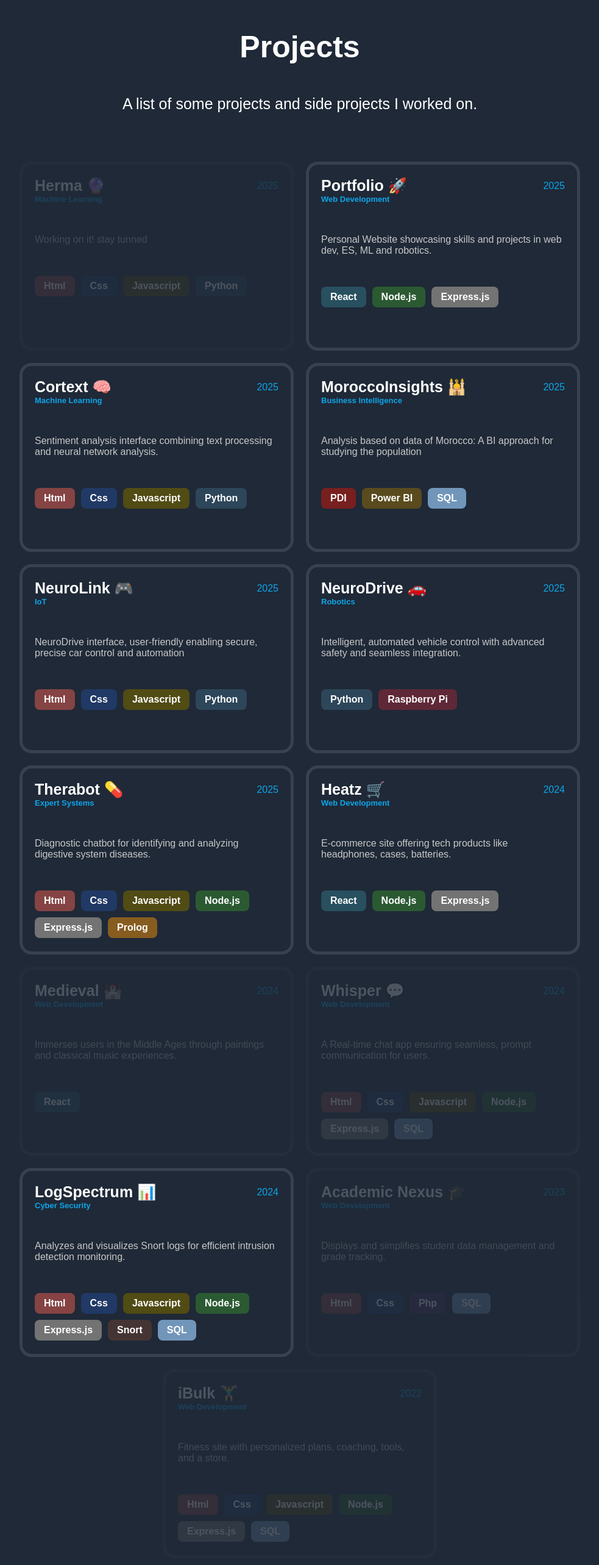
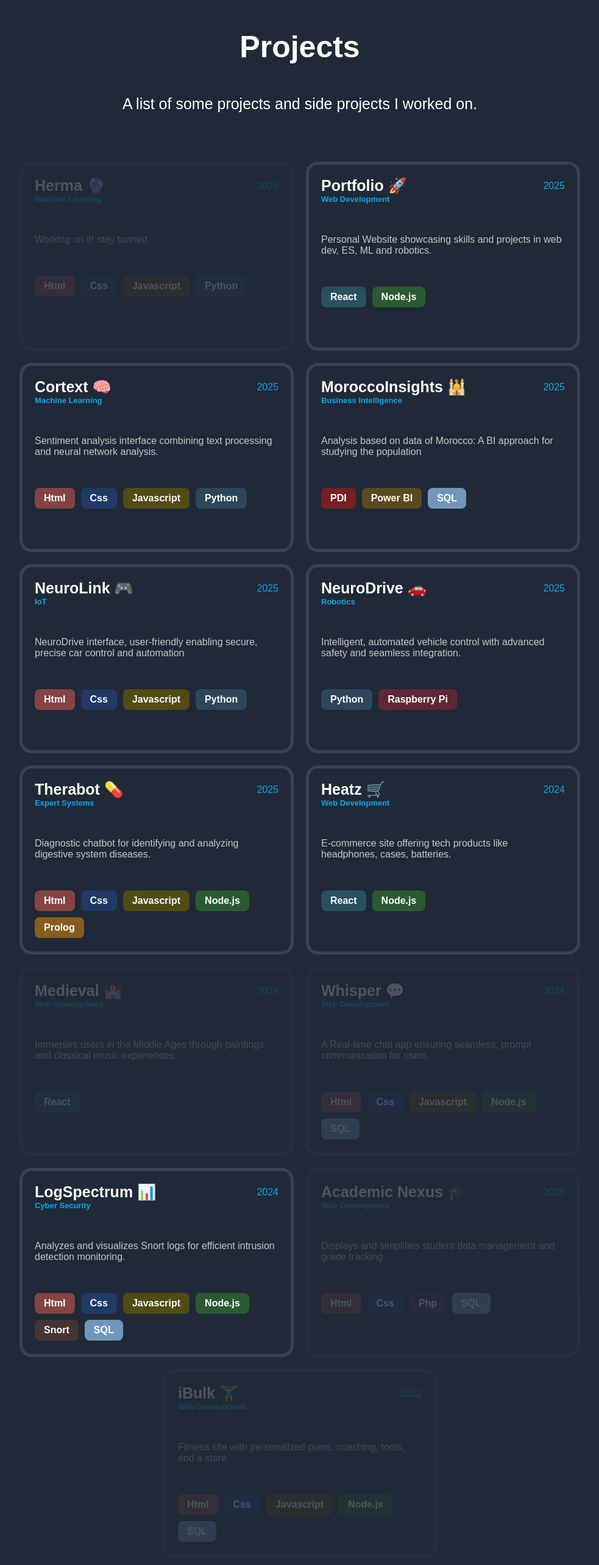
Before and after one commit to DarttGoblin/Portfolio, a React (Create React App) app: page /Projects in a window 1280 px wide. Shown: the part 160-2726 px from the top of the page at 61% size, without its empty margins (148-1131 px from the left). Built offline with nearby package versions, Linux system fonts and the light colour scheme.

Commit message:
Update Projects.js

```diff
--- a/src/Pages/Projects/Projects.js
+++ b/src/Pages/Projects/Projects.js
@@ -34,8 +34,7 @@ const Projects = () => {
                         description='Personal Website showcasing skills and projects in web dev, ES, ML and robotics.'
                         tools={[
                             { name: 'React', backgroundColor: 'rgb(40, 80, 95)' },
-                            { name: 'Node.js', backgroundColor: 'rgb(43, 90, 50)' },
-                            { name: 'Express.js', backgroundColor: 'rgb(115, 115, 115)' }
+                            { name: 'Node.js', backgroundColor: 'rgb(43, 90, 50)' }
                         ]}
                     />
                     <Project
@@ -103,7 +102,6 @@ const Projects = () => {
                             { name: 'Css', backgroundColor: 'rgb(32, 57, 101)' },
                             { name: 'Javascript', backgroundColor: 'rgb(81, 75, 20)' },
                             { name: 'Node.js', backgroundColor: 'rgb(43, 90, 50)' },
-                            { name: 'Express.js', backgroundColor: 'rgb(115, 115, 115)' },
                             { name: 'Prolog', backgroundColor: 'rgb(135, 92, 31)' }
                         ]}
                     />
@@ -117,7 +115,6 @@ const Projects = () => {
                         tools={[
                             { name: 'React', backgroundColor: 'rgb(40, 80, 95)' },
                             { name: 'Node.js', backgroundColor: 'rgb(43, 90, 50)' },
-                            { name: 'Express.js', backgroundColor: 'rgb(115, 115, 115)' }
                         ]}
                     />
                     <Project
@@ -141,7 +138,6 @@ const Projects = () => {
                             { name: 'Css', backgroundColor: 'rgb(32, 57, 101)' },
                             { name: 'Javascript', backgroundColor: 'rgb(81, 75, 20)' },
                             { name: 'Node.js', backgroundColor: 'rgb(43, 90, 50)' },
-                            { name: 'Express.js', backgroundColor: 'rgb(115, 115, 115)' },
                             { name: 'SQL', backgroundColor: 'rgb(114, 150, 186)' }
                         ]}
                     />
@@ -157,7 +153,6 @@ const Projects = () => {
                             { name: 'Css', backgroundColor: 'rgb(32, 57, 101)' },
                             { name: 'Javascript', backgroundColor: 'rgb(81, 75, 20)' },
                             { name: 'Node.js', backgroundColor: 'rgb(43, 90, 50)' },
-                            { name: 'Express.js', backgroundColor: 'rgb(115, 115, 115)' },
                             { name: 'Snort', backgroundColor: 'rgb(69, 52, 52)' },
                             { name: 'SQL', backgroundColor: 'rgb(114, 150, 186)' }
                         ]}
@@ -186,7 +181,6 @@ const Projects = () => {
                             { name: 'Css', backgroundColor: 'rgb(32, 57, 101)' },
                             { name: 'Javascript', backgroundColor: 'rgb(81, 75, 20)' },
                             { name: 'Node.js', backgroundColor: 'rgb(43, 90, 50)' },
-                            { name: 'Express.js', backgroundColor: 'rgb(115, 115, 115)' },
                             { name: 'SQL', backgroundColor: 'rgb(114, 150, 186)' }
                         ]}
                     />
```
